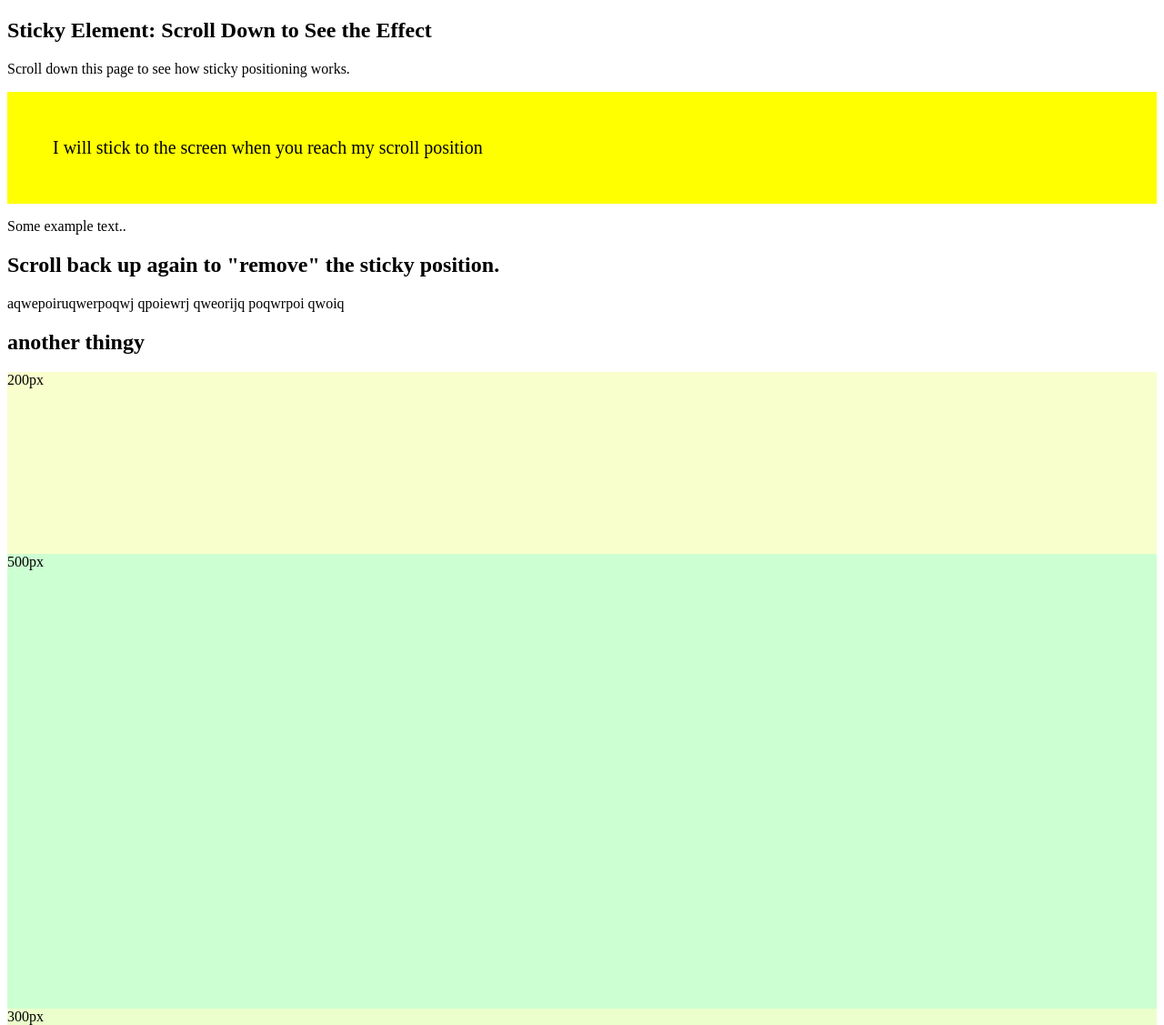
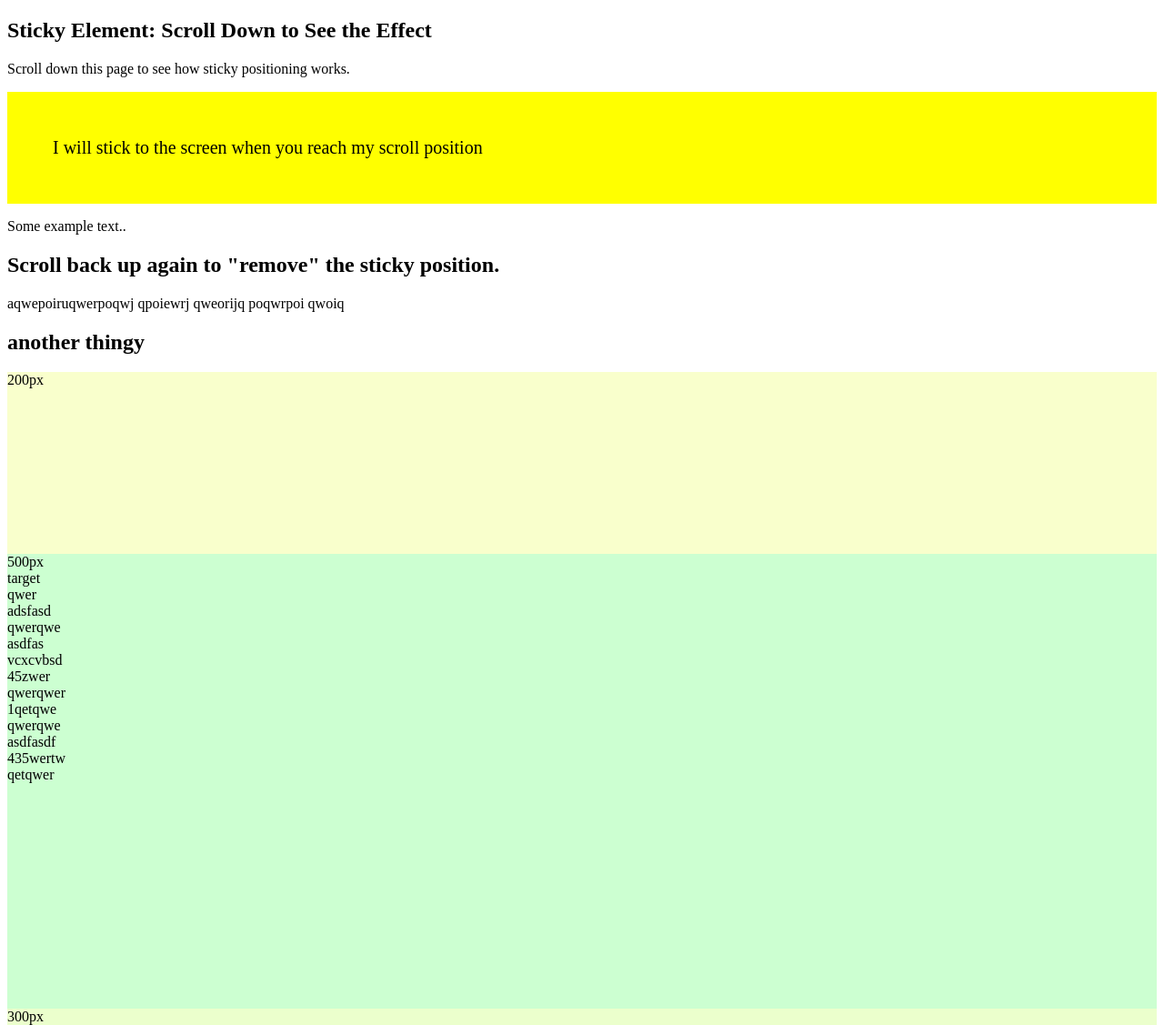
Before and after one commit to schrufygroovy/chromiumdevtoolsscreenshotbug, a website: page index.html in a window 1280 px wide. Shown: the top 1127 px of the page at 91% size. Drawn offline with Linux system fonts and the light colour scheme.

Commit message:
make the element more obvious

```diff
--- a/index.html
+++ b/index.html
@@ -24,7 +24,22 @@ div.sticky {
 <p>aqwepoiruqwerpoqwj qpoiewrj qweorijq poqwrpoi qwoiq</p>
 <h2>another thingy</h2>
 <div style="height:200px; width: 100%; background-color: #f9ffcc;">200px</div>
-<div class="elementToScreenshot" style="height:500px; width: 100%; background-color: #ccffd1;">500px</div>
+<div class="elementToScreenshot" style="height:500px; width: 100%; background-color: #ccffd1;">
+<div>500px</div>
+<div>target</div>
+<div>qwer</div>
+<div>adsfasd</div>
+<div>qwerqwe</div>
+<div>asdfas</div>
+<div>vcxcvbsd</div>
+<div>45zwer</div>
+<div>qwerqwer</div>
+<div>1qetqwe</div>
+<div>qwerqwe</div>
+<div>asdfasdf</div>
+<div>435wertw</div>
+<div>qetqwer</div>
+</div>
 <div style="height:300px; width: 100%; background-color: #ebffcc;">300px</div>
 
 </body>
```
